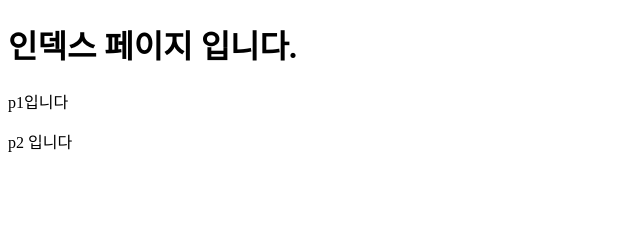
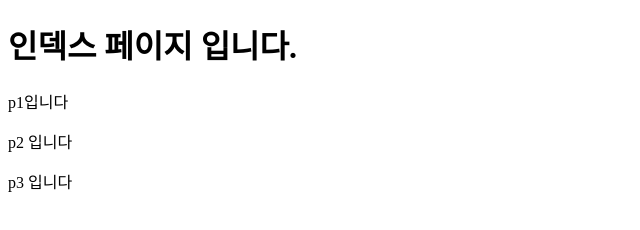
Before and after one commit to sonmose/your_app, a plain HTML site: page index.html in a window 1280 px wide. Shown: the full height of the page, 0-640 px from the left. Drawn offline with Linux system fonts and the light colour scheme.

Commit message:
p3 added

```diff
--- a/index.html
+++ b/index.html
@@ -10,5 +10,6 @@
     <h1>인덱스 페이지 입니다.</h1>
      <p>p1입니다</p>
      <p>p2 입니다</p>
+     <p>p3 입니다</p>
 </body>
 </html>
```
